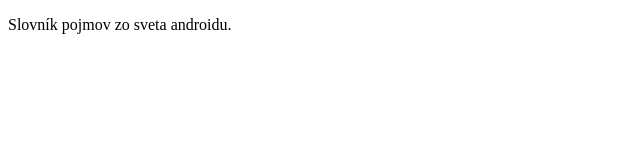
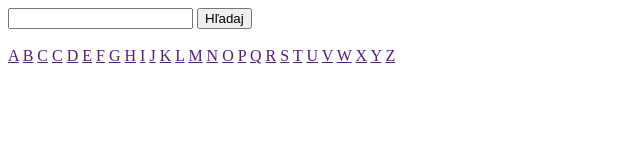
Before and after one commit to tomihuj/Slovnik-pojmov, a plain HTML site: page index.html in a window 1280 px wide. Shown: the whole page, without its empty margins (0-640 px from the left). Drawn offline with Linux system fonts and the light colour scheme.

Commit message:
pridanie zoznamu

```diff
--- a/index.html
+++ b/index.html
@@ -5,6 +5,37 @@
     <TITLE>Slovník pojmov</TITLE>
 </HEAD>
 <BODY>
-<P>Slovník pojmov zo sveta androidu.
+    <form  method="post" action=""  id="">
+        <input  type="text" name="name">
+        <input  type="submit" name="submit" value="Hľadaj">
+    </form>
+    </br>
+    <a href="">A</a>
+    <a href="">B</a>
+    <a href="">C</a>
+    <a href="">C</a>
+    <a href="">D</a>
+    <a href="">E</a>
+    <a href="">F</a>
+    <a href="">G</a>
+    <a href="">H</a>
+    <a href="">I</a>
+    <a href="">J</a>
+    <a href="">K</a>
+    <a href="">L</a>
+    <a href="">M</a>
+    <a href="">N</a>
+    <a href="">O</a>
+    <a href="">P</a>
+    <a href="">Q</a>
+    <a href="">R</a>
+    <a href="">S</a>
+    <a href="">T</a>
+    <a href="">U</a>
+    <a href="">V</a>
+    <a href="">W</a>
+    <a href="">X</a>
+    <a href="">Y</a>
+    <a href="">Z</a>
 </BODY>
 </HTML>
```
